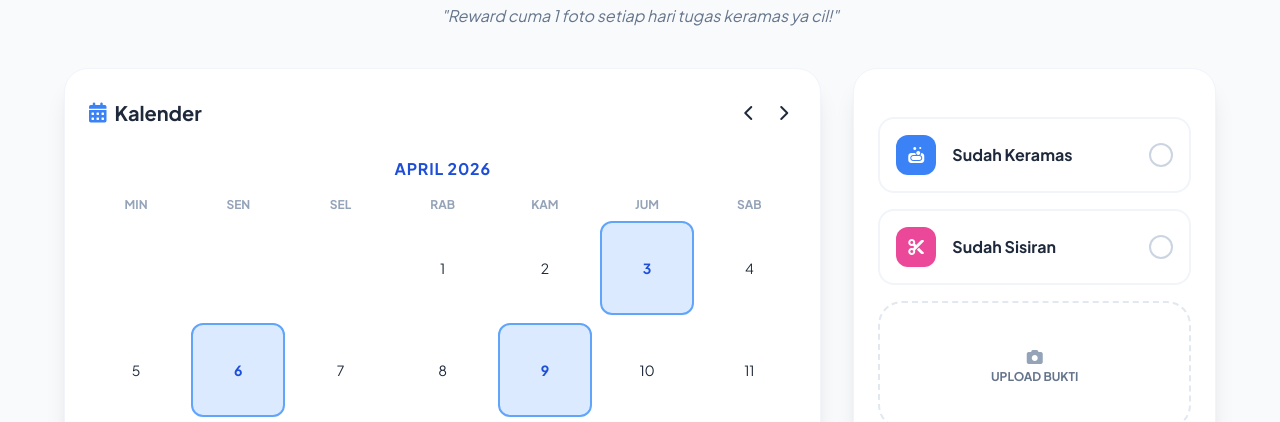
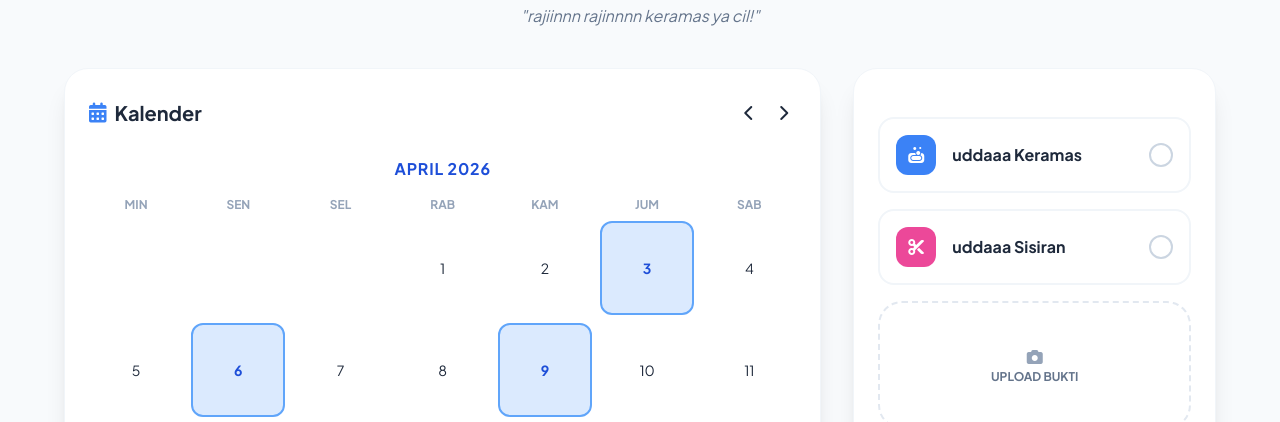
Before and after one commit to AlipzzyStore/keramasrambut, a plain HTML site: page index.html in a window 1280 px wide. Shown: the part 158-580 px from the top of the page. Drawn offline with nearby package versions, Linux system fonts and the light colour scheme; no server answers.

Commit message:
Update index.html

```diff
--- a/index.html
+++ b/index.html
@@ -173,7 +173,7 @@
         <div id="main-content">
             <header class="text-center mb-10">
                 <h1 class="text-4xl font-extrabold text-blue-600 dark:text-blue-400 tracking-tight">Jadwal Keramas Wapik</h1>
-                <p class="text-slate-500 dark:text-slate-400 mt-2 font-medium italic">"Reward cuma 1 foto setiap hari tugas keramas ya cil!"</p>
+                <p class="text-slate-500 dark:text-slate-400 mt-2 font-medium italic">"rajiinnn rajinnnn keramas ya cil!"</p>
             </header>
 
             <div class="grid grid-cols-1 lg:grid-cols-3 gap-8">
@@ -209,7 +209,7 @@
                             <div onclick="toggleTask('keramas')" id="task-keramas" class="task-card flex items-center justify-between p-4 rounded-2xl border-2 border-slate-100 dark:border-slate-700">
                                 <div class="flex items-center gap-4">
                                     <div class="bg-blue-500 w-10 h-10 rounded-xl flex items-center justify-center text-white"><i class="fa-solid fa-soap"></i></div>
-                                    <span class="font-bold">Sudah Keramas</span>
+                                    <span class="font-bold">uddaaa Keramas</span>
                                 </div>
                                 <div id="check-keramas" class="w-6 h-6 rounded-full border-2 border-slate-300 flex items-center justify-center text-white text-xs">
                                     <i class="fa-solid fa-check hidden"></i>
@@ -218,7 +218,7 @@
                             <div onclick="toggleTask('sisiran')" id="task-sisiran" class="task-card flex items-center justify-between p-4 rounded-2xl border-2 border-slate-100 dark:border-slate-700">
                                 <div class="flex items-center gap-4">
                                     <div class="bg-pink-500 w-10 h-10 rounded-xl flex items-center justify-center text-white"><i class="fa-solid fa-scissors"></i></div>
-                                    <span class="font-bold">Sudah Sisiran</span>
+                                    <span class="font-bold">uddaaa Sisiran</span>
                                 </div>
                                 <div id="check-sisiran" class="w-6 h-6 rounded-full border-2 border-slate-300 flex items-center justify-center text-white text-xs">
                                     <i class="fa-solid fa-check hidden"></i>
@@ -235,7 +235,7 @@
                                 </label>
                             </div>
                             <button onclick="claimReward()" id="btn-reward" class="hidden w-full py-4 bg-gradient-to-r from-yellow-400 to-orange-500 text-white font-black rounded-2xl shadow-xl">
-                                🎁 AMBIL REWARD FOTO!
+                                🎁 REWARDS
                             </button>
                             <button onclick="sendWA()" class="w-full py-4 bg-green-500 text-white font-bold rounded-2xl flex items-center justify-center gap-2">
                                 <i class="fa-brands fa-whatsapp"></i> Lapor ke WA
@@ -408,7 +408,7 @@
                     rewardBtn.disabled = true;
                     rewardBtn.style.opacity = "0.6";
                 } else {
-                    rewardBtn.innerText = "🎁 AMBIL REWARD FOTO!";
+                    rewardBtn.innerText = "🎁 REWARDS";
                     rewardBtn.disabled = false;
                     rewardBtn.style.opacity = "1";
                     const allDone = tasks.keramas && tasks.sisiran && tasks.photo;
```
